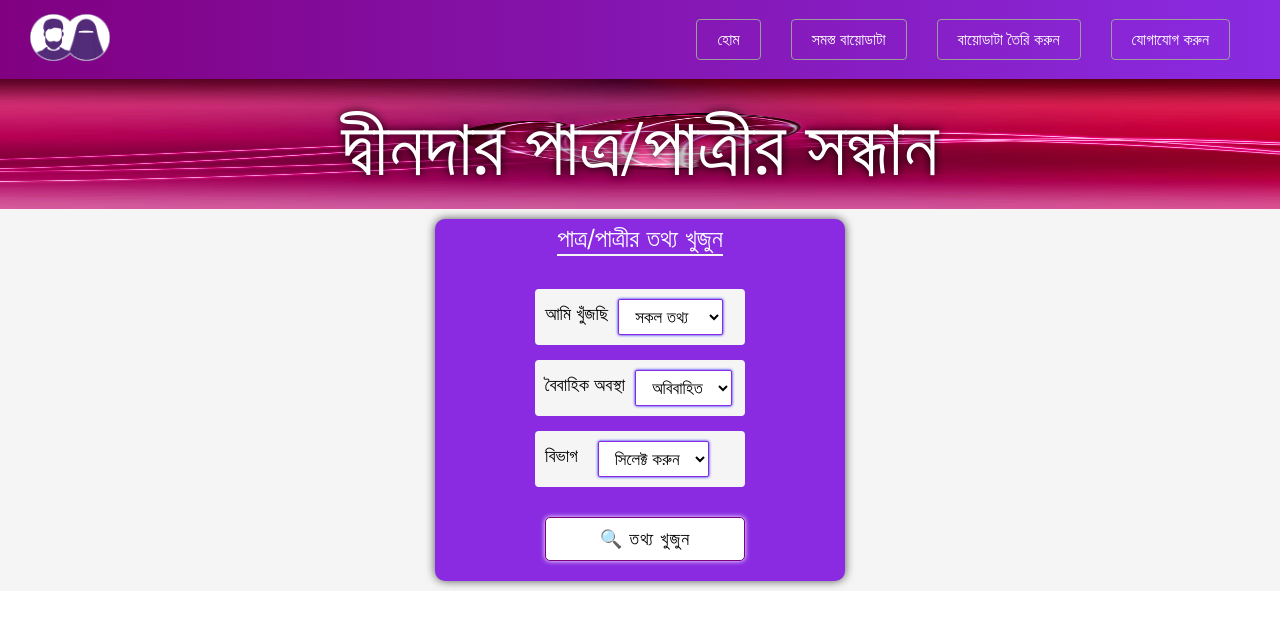
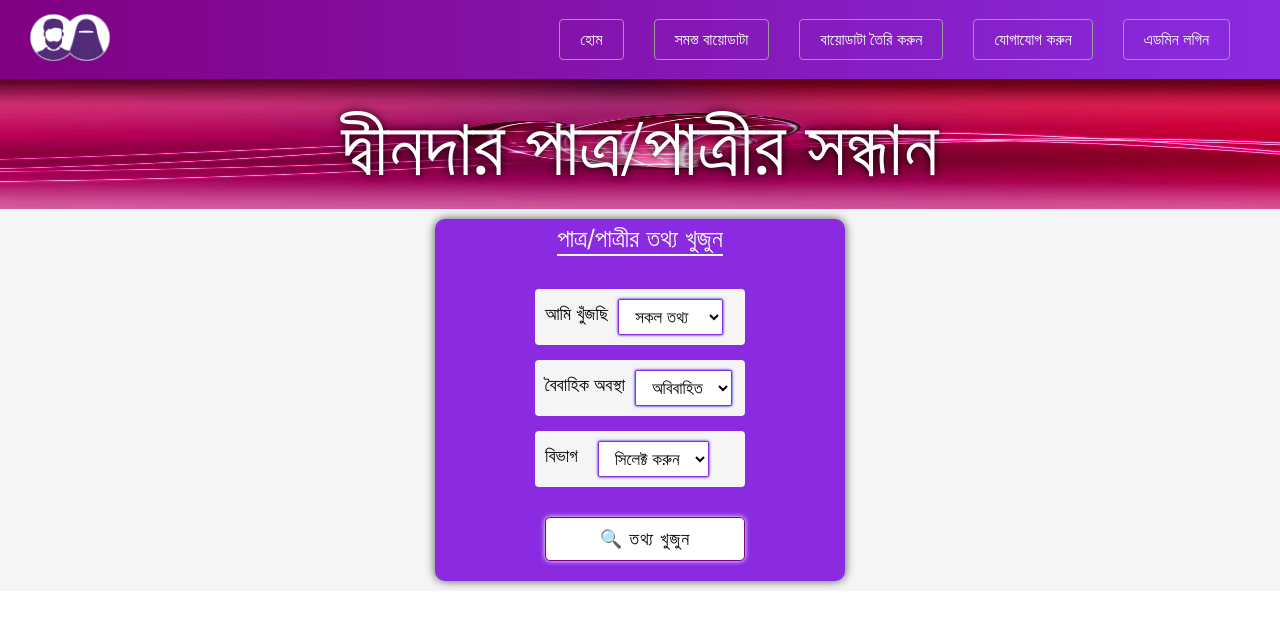
Before and after one commit to ArifBillah6482/Dindar-PatroPatri, a React (Create React App) app: page / in a window 1280 px wide. Shown: the top 628 px of the page. Built offline with nearby package versions, Linux system fonts and the light colour scheme.

Commit message:
allldkfj

```diff
--- a/src/Navber/DesktopNav.css
+++ b/src/Navber/DesktopNav.css
@@ -50,7 +50,7 @@
 
 /*  */ /*  */
 /*  */ /*  */
-@media screen and (max-width: 900px) {
+@media screen and (max-width: 970px) {
   .desktopNavber {
     display: none;
   }
--- a/src/Navber/DesktopNav.jsx
+++ b/src/Navber/DesktopNav.jsx
@@ -34,6 +34,11 @@ export default function DesktopNavber() {
               <span>যোগাযোগ করুন </span>
             </NavLink>
           </div>
+          <div className="navLink">
+            <NavLink to="/admin" className="NavLink">
+              <span>এডমিন লগিন</span>
+            </NavLink>
+          </div>
         </div>
       </div>
     </div>
--- a/src/Navber/MobileNav.css
+++ b/src/Navber/MobileNav.css
@@ -95,7 +95,7 @@
 }
 /*  */ /*  */
 /*  */ /*  */
-@media screen and (min-width: 901px) {
+@media screen and (min-width: 971px) {
   .mobileNavber {
     display: none;
   }
--- a/src/Navber/MobileNav.jsx
+++ b/src/Navber/MobileNav.jsx
@@ -48,6 +48,15 @@ export default function MobileNavber() {
               <span>যোগাযোগ করুন</span>
             </NavLink>
           </div>
+          <div className="navLink">
+            <NavLink
+              to="/admin"
+              className="NavLink"
+              onClick={() => setNavToggle(true)}
+            >
+              <span>এডমিন লগিন</span>
+            </NavLink>
+          </div>
         </div>
       </div>
       {/*  */}
```
